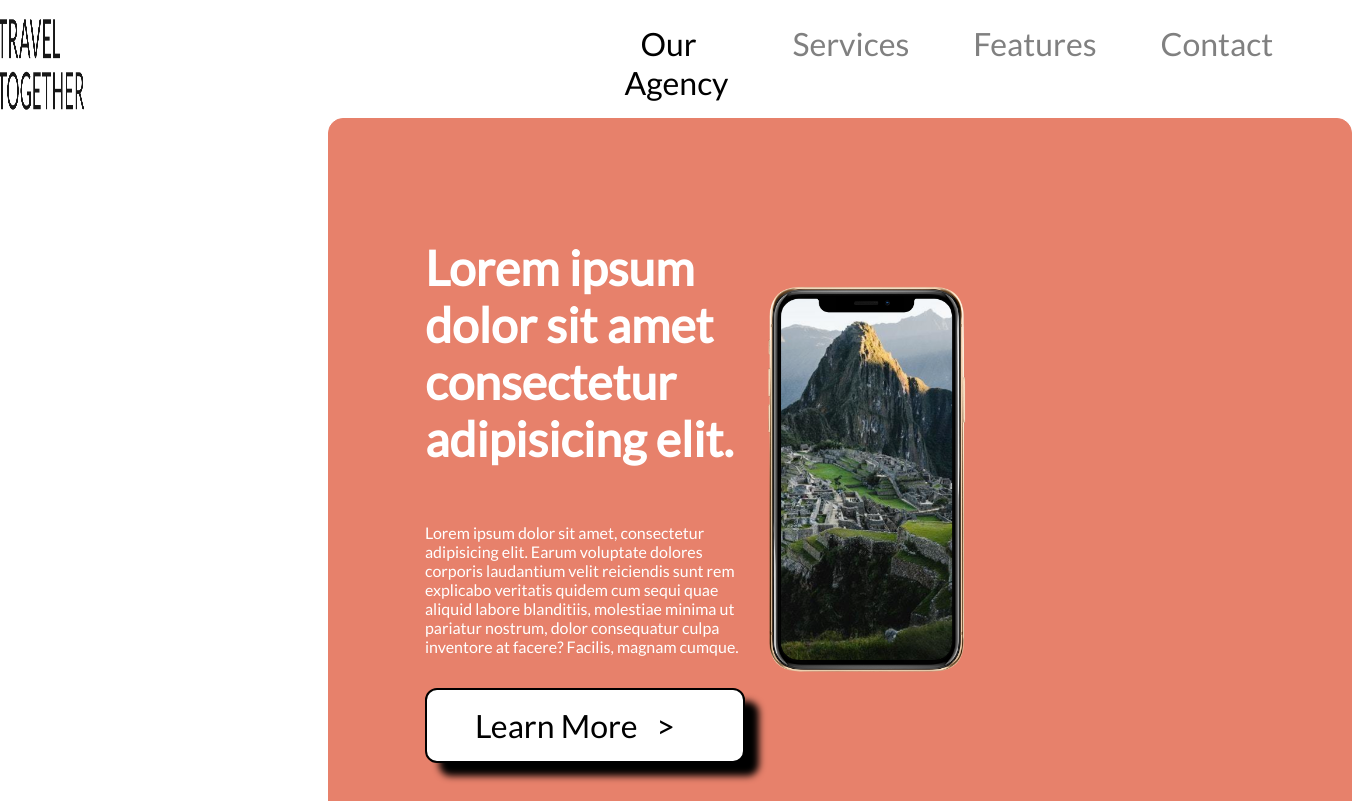
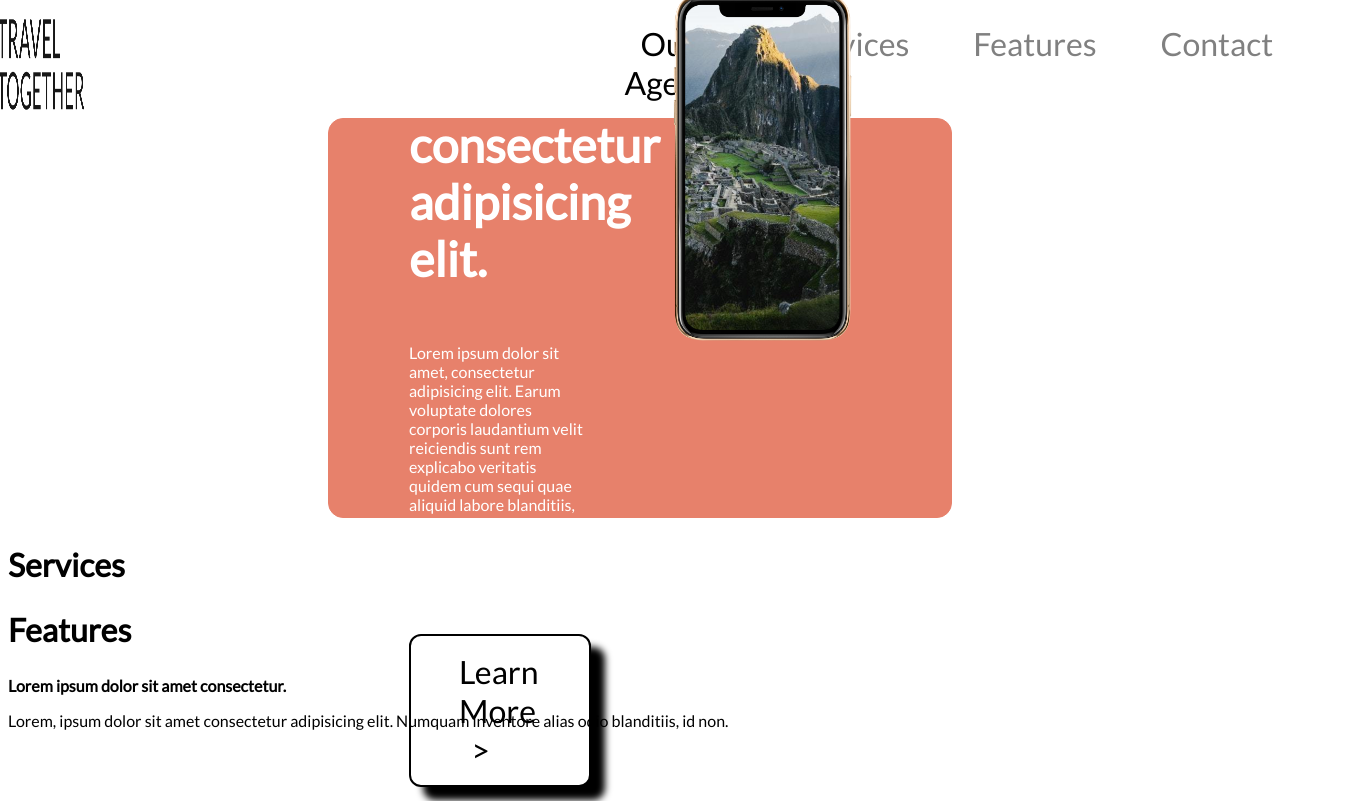
Before and after one commit to Crackzul/Travel-Together, a website: page index.html in a window 1280 px wide. Shown: the top 801 px of the page, 1352 px wide, since content can reach past the window. Drawn offline with Linux system fonts and the light colour scheme.

Commit message:
services

```diff
--- a/assets/scss/base/_utilities.scss
+++ b/assets/scss/base/_utilities.scss
@@ -4,6 +4,5 @@
     margin-left: 20rem;
     margin-right: 20rem;
     border-radius: 15px;
-    display: flex;
     max-width: 80vw;
 }
--- a/assets/scss/pages/_homepage.scss
+++ b/assets/scss/pages/_homepage.scss
@@ -1,18 +1,18 @@
 .learn_more {
-    width:80vw;
-    padding: 5rem;
     display: flex;
     align-items: center;
     justify-content: space-between;
+    height: 50vh;
 
     img {
-        width: 40%;
+        width: 65%;
+
 
     }
 
     .learn_more_text {
-        padding-left:1rem;
-        padding-right:1rem;
+        padding-left:5rem;
+        padding-right:5rem;
         text-align: left;
         width:55%;
         vertical-align: middle;
@@ -23,6 +23,14 @@
     }
 
 
+}
 
+.img_learn_more {
+    transform: translateY(5%);
+}
+
+.cadreimage {
+     height: 43em;
+    overflow: hidden;
 
 }
--- a/index.html
+++ b/index.html
@@ -30,7 +30,7 @@
                     <p>Lorem ipsum dolor sit amet, consectetur adipisicing elit. Earum voluptate dolores corporis laudantium velit reiciendis sunt rem explicabo veritatis quidem cum sequi quae aliquid labore blanditiis, molestiae minima ut pariatur nostrum, dolor consequatur culpa inventore at facere? Facilis, magnam cumque.</p>
                     <a class="btn" href="">Learn More &nbsp ></a>
                 </div>
-                <div class="learn_more_image">
+                <div class="cadreimage">
                     <img class="img_learn_more" src="assets/img/mockup-travel-iphone.png" alt="">
                 </div>
             </div>
```
Also changed, not shown: assets/css/style.css, 1 other file.
